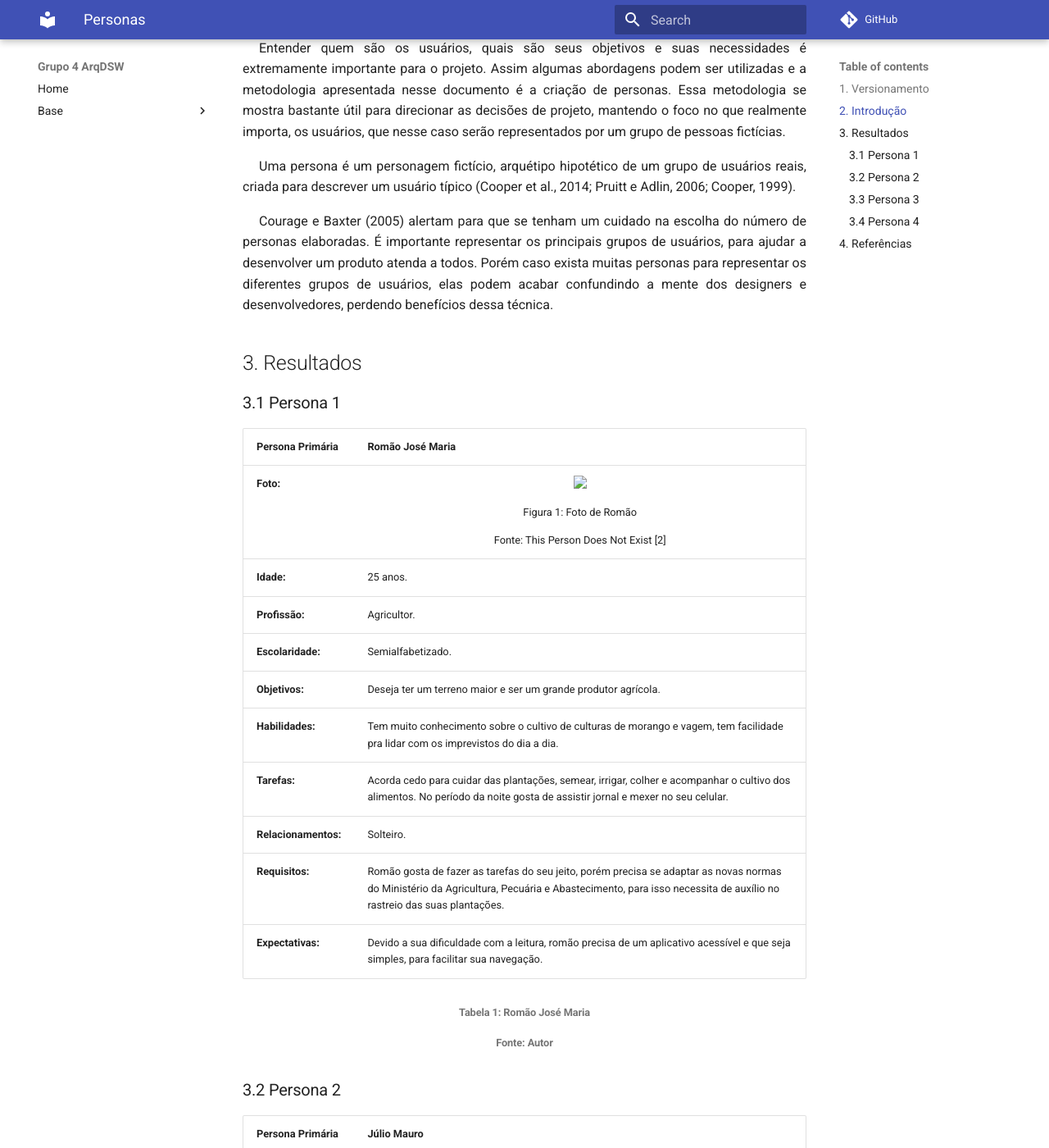
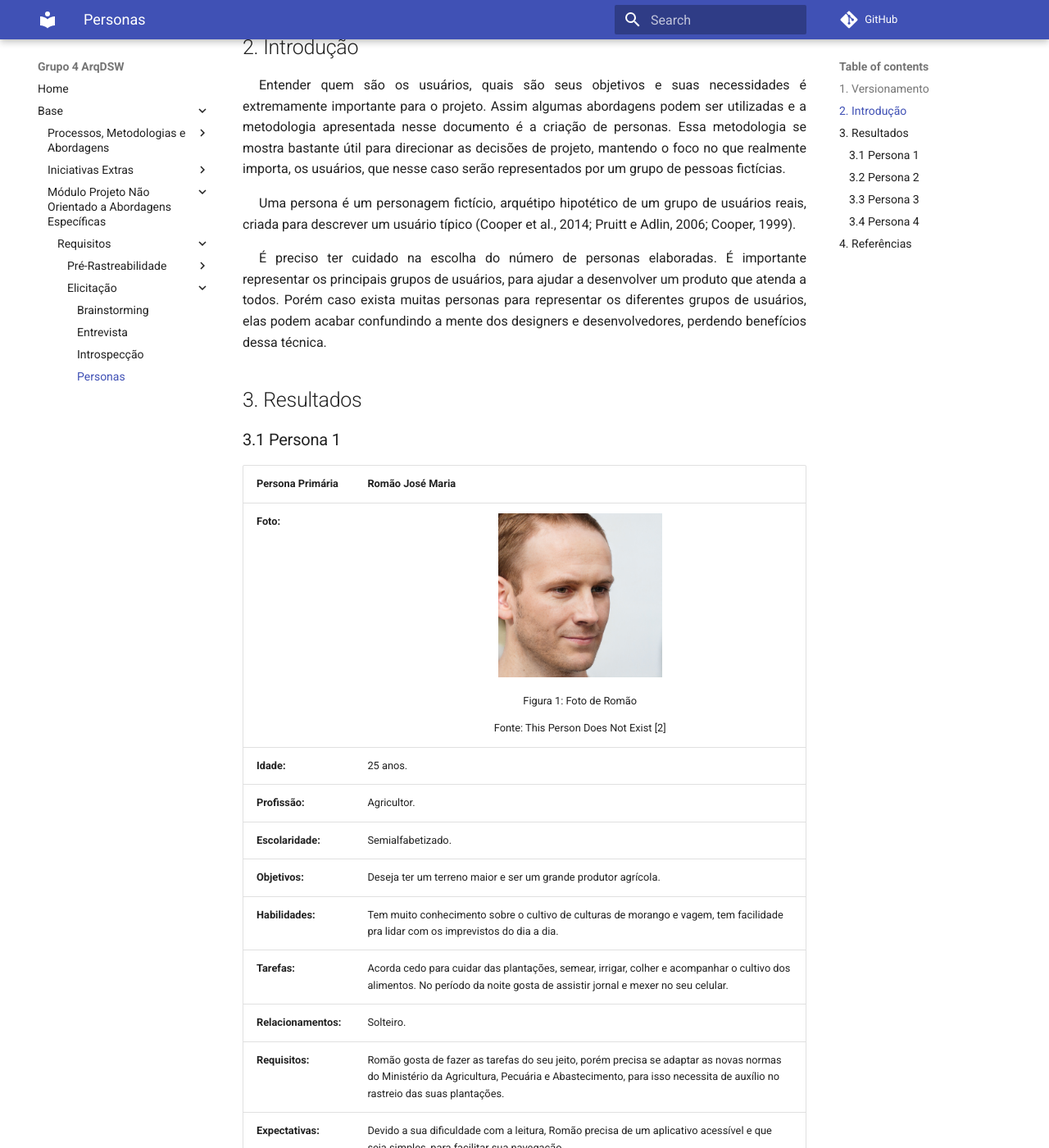
Before and after one commit to UnBArqDsw2021-2/2021.2_G4_CadernetaDeCampoDigital_docs, an MkDocs documentation site: the page built from docs/requisitos/elicitacao/personas.md, in a window 1280 px wide and 1400 px high, scrolled down 429 px. Shown: the whole window at 82% size. Built offline with MkDocs 1.6.1 and Material for MkDocs 9.7.7, drawn with Linux system fonts in a browser that asks for light colours; comment, search, counter and statistics services are not loaded; some of the changed text lies outside the part shown.

Commit message:
Adição de referências e correções ortográficas

```diff
--- a/docs/requisitos/elicitacao/personas.md
+++ b/docs/requisitos/elicitacao/personas.md
@@ -14,13 +15,13 @@
 
 <p style="text-align: justify; text-indent: 20px"> Uma persona é um personagem fictício, arquétipo hipotético de um grupo de usuários reais, criada para descrever um usuário típico (Cooper et al., 2014; Pruitt e Adlin, 2006; Cooper, 1999). </p>
 
-<p style="text-align: justify; text-indent: 20px"> Courage e Baxter (2005) alertam para que se tenham um cuidado na escolha do número de personas elaboradas. É importante representar os principais grupos de usuários, para ajudar a desenvolver um produto atenda a todos. Porém caso exista muitas personas para representar os diferentes grupos de usuários, elas podem acabar confundindo a mente dos designers e desenvolvedores, perdendo benefícios dessa técnica. </p>
+<p style="text-align: justify; text-indent: 20px"> É preciso ter cuidado na escolha do número de personas elaboradas. É importante representar os principais grupos de usuários, para ajudar a desenvolver um produto que atenda a todos. Porém caso exista muitas personas para representar os diferentes grupos de usuários, elas podem acabar confundindo a mente dos designers e desenvolvedores, perdendo benefícios dessa técnica. </p>
 
 ## 3. Resultados
 ### 3.1 Persona 1
 |<b>Persona Primária</b>|Romão José Maria|
 |--|--|
-|<b>Foto:</b>|<p style="text-align: center"><img src="../../assets/requisitos/elicitacao/romao_jose_maria.jpeg" width="200px"></p><p style="text-align: center">Figura 1: Foto de Romão</p><p style="text-align: center">Fonte: This Person Does Not Exist [2]</p>|
+|<b>Foto:</b>|<p style="text-align: center"><img src="../../../assets/requisitos/elicitacao/romao_jose_maria.jpeg" width="200px"></p><p style="text-align: center">Figura 1: Foto de Romão</p><p style="text-align: center">Fonte: This Person Does Not Exist [2]</p>|
 |<b>Idade:</b>|25 anos.|
 |<b>Profissão:</b>| Agricultor. |
 |<b>Escolaridade:</b>| Semialfabetizado. |
@@ -29,14 +30,14 @@
 |<b>Tarefas:</b>| Acorda cedo para cuidar das plantações, semear, irrigar, colher e acompanhar o cultivo dos alimentos. No período da noite gosta de assistir jornal e mexer no seu celular. |
 |<b>Relacionamentos:</b>|Solteiro.|
 |<b>Requisitos:</b>| Romão gosta de fazer as tarefas do seu jeito, porém precisa se adaptar as novas normas do Ministério da Agricultura, Pecuária e Abastecimento, para isso necessita de auxílio no rastreio das suas plantações. |
-|<b>Expectativas:</b>| Devido a sua dificuldade com a leitura, romão precisa de um aplicativo acessível e que seja simples, para facilitar sua navegação.|
+|<b>Expectativas:</b>| Devido a sua dificuldade com a leitura, Romão precisa de um aplicativo acessível e que seja simples, para facilitar sua navegação.|
 <h6 align = "center">Tabela 1: Romão José Maria</h6>
 <h6 align = "center">Fonte: Autor</h6>
 
 ### 3.2 Persona 2
 |<b>Persona Primária</b>|Júlio Mauro|
 |--|--|
-|<b>Foto:</b>|<p style="text-align: center"><img src="../../assets/requisitos/elicitacao/julio_mauro.jpeg" width="200px"></p><p style="text-align: center">Figura 2: Foto de Júlio Mauro</p><p style="text-align: center">Fonte: This Person Does Not Exist [2]</p>|
+|<b>Foto:</b>|<p style="text-align: center"><img src="../../../assets/requisitos/elicitacao/julio_mauro.jpeg" width="200px"></p><p style="text-align: center">Figura 2: Foto de Júlio Mauro</p><p style="text-align: center">Fonte: This Person Does Not Exist [2]</p>|
 |<b>Idade:</b>| 50 anos.|
 |<b>Profissão:</b>| Funcionário Público e empresário rural.|
 |<b>Escolaridade:</b>| Pós-graduação.|
@@ -53,7 +54,7 @@
 ### 3.3 Persona 3
 |<b>Persona Primária</b>|Débora Emília|
 |--|--|
-|<b>Foto:</b>|<p style="text-align: center"><img src="../../assets/requisitos/elicitacao/debora.jpeg" width="200px"></p><p style="text-align: center">Figura 3: Foto de Débora Emília</p><p style="text-align: center">Fonte: This Person Does Not Exist [2]</p>|
+|<b>Foto:</b>|<p style="text-align: center"><img src="../../../assets/requisitos/elicitacao/debora.jpeg" width="200px"></p><p style="text-align: center">Figura 3: Foto de Débora Emília</p><p style="text-align: center">Fonte: This Person Does Not Exist [2]</p>|
 |<b>Idade:</b>|31 anos.|
 |<b>Profissão:</b>| Engenheira Agrônoma.|
 |<b>Escolaridade:</b>| Ensino Superior. |
@@ -69,7 +70,7 @@
 ### 3.4 Persona 4
 |<b>Antipersona</b>|Carlos Farias|
 |-----------------------|----------------------|
-|<b>Foto:</b>|<p style="text-align: center"><img src="../../assets/requisitos/elicitacao/carlos.jpeg" width="200px"></p><p style="text-align: center">Figura 4: Foto de Carlos</p><p style="text-align: center">Fonte: This Person Does Not Exist [2]</p>|
+|<b>Foto:</b>|<p style="text-align: center"><img src="../../../assets/requisitos/elicitacao/carlos.jpeg" width="200px"></p><p style="text-align: center">Figura 4: Foto de Carlos</p><p style="text-align: center">Fonte: This Person Does Not Exist [2]</p>|
 |<b>Idade:</b>|11 anos.|
 |<b>Profissão:</b>|Estudante.|
 |<b>Escolaridade:</b>|Ensino Fundamental completo.|
@@ -78,12 +79,14 @@
 |<b>Tarefas:</b>|Vai para a escola durante o período da manhã e realiza suas atividades de casa pela tarde, nas segundas e quartas vai aos treinos de futebol e natação. O resto do seu dia fica em casa assistindo desenhos e brincando.|
 |<b>Relacionamentos:</b>|Solteiro.|
 |<b>Requisitos:</b>|Não costuma usar aplicativos, usa o celular somente para jogos.|
-|<b>Expectativas:</b>|Por ser criança, carlos ainda não ajuda seus pais no controle das plantações, então não teria motivos para usar a aplicação.|
+|<b>Expectativas:</b>|Por ser criança, Carlos ainda não ajuda seus pais no controle das plantações, então não teria motivos para usar a aplicação.|
 <h6 align = "center">Tabela 4: Antipersona Carlos</h6>
 <h6 align = "center">Fonte: Autor</h6>
 
 
 ## 4. Referências
-<p style="text-align: justify; text-indent: 20px">[1] Barbosa, S. D. J.; Silva, B. S. da; Silveira, M. S.; Gasparini, I.; Darin, T.; Barbosa, G. D. J. <b>Interação Humano-Computador e Experiência do usuário. Autopublicação. 2021.</p>
+<p style="text-align: justify; text-indent: 20px">[1] Barbosa, S. D. J.; Silva, B. S. da; Silveira, M. S.; Gasparini, I.; Darin, T.; Barbosa, G. D. J. <b>Interação Humano-Computador e Experiência do usuário.</b> Autopublicação. 2021.</p>
 
 <p style="text-align: justify; text-indent: 20px">[2] <b>This Person Does Not Exist</b>. Disponível em: <a href="https://thispersondoesnotexist.com/" target="_blanck">https://thispersondoesnotexist.com/</a>. Acesso em: 29 de jan. de 2022.</p>
+
+<p style="text-align: justify; text-indent: 20px">[3] Cooper, Alan, Reimann, Robert, Cronin, David, e Noessel, Christopher (2014). <b>About Face: The Essentials of Interaction Design. </b>  Wiley, Indianapolis, IN, 4th edition edition.</p>
--- a/mkdocs.yml
+++ b/mkdocs.yml
@@ -29,6 +29,7 @@
           - Brainstorming: requisitos/elicitacao/brainstorming.md
           - Entrevista: requisitos/elicitacao/entrevista.md
           - Introspecção: requisitos/elicitacao/introspeccao.md
+          - Personas: requisitos/elicitacao/personas.md
 
   # - Modelagem: ""
   # - Padrões de Projeto: ""
```
Also changed, not shown: other parts of docs/requisitos/elicitacao/personas.md (+2 -1 lines).
